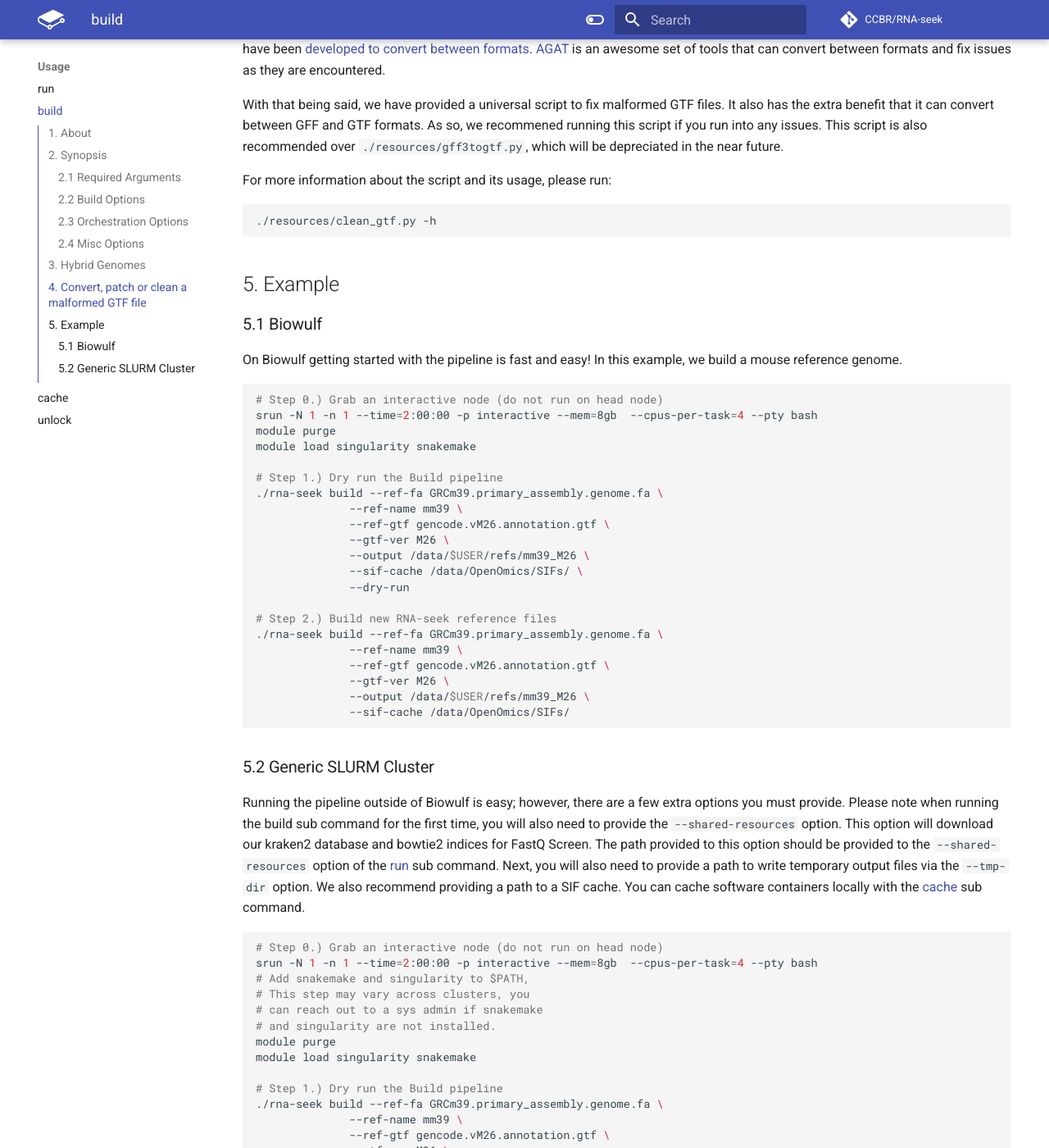
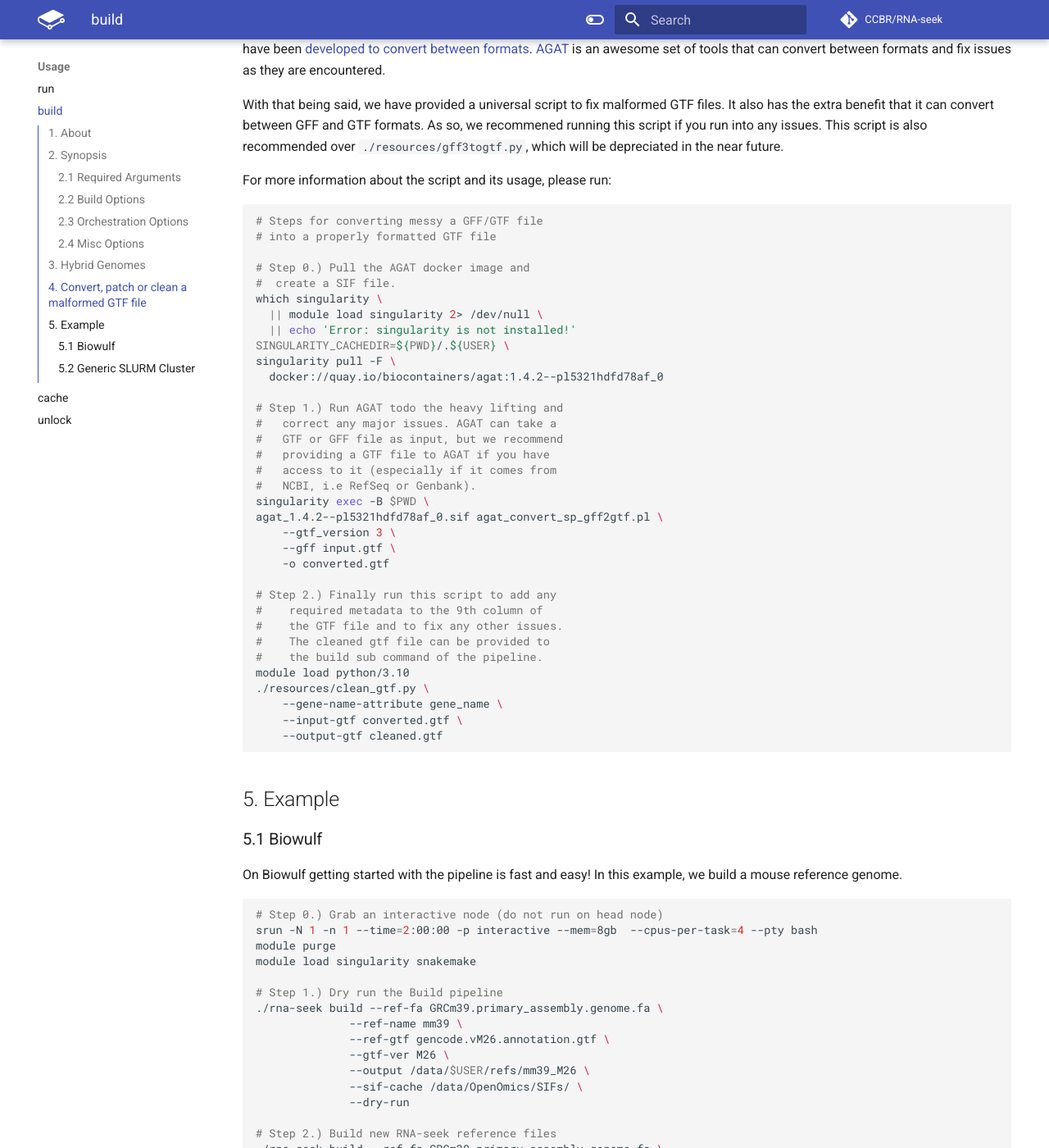
Before and after one commit to skchronicles/RNA-seek, an MkDocs documentation site: the page built from docs/RNA-seq/build.md, in a window 1280 px wide and 1400 px high, scrolled down 6228 px. Shown: the whole window at 82% size. Built offline with MkDocs 1.6.1 and Material for MkDocs 9.7.7, drawn with Linux system fonts in a browser that asks for light colours; comment, search, counter and statistics services are not loaded; the version menu is left out.

Commit message:
Chore: Adding detailing steps creating GTF file suitable for build pipeline.

````diff
--- a/docs/RNA-seq/build.md
+++ b/docs/RNA-seq/build.md
@@ -195,7 +195,40 @@ With that being said, we have provided a universal script to fix malformed GTF f
 
 For more information about the script and its usage, please run:
 ```bash
-./resources/clean_gtf.py -h
+# Steps for converting messy a GFF/GTF file
+# into a properly formatted GTF file
+
+# Step 0.) Pull the AGAT docker image and
+#  create a SIF file.
+which singularity \
+  || module load singularity 2> /dev/null \
+  || echo 'Error: singularity is not installed!'
+SINGULARITY_CACHEDIR=${PWD}/.${USER} \
+singularity pull -F \
+  docker://quay.io/biocontainers/agat:1.4.2--pl5321hdfd78af_0
+
+# Step 1.) Run AGAT todo the heavy lifting and
+#   correct any major issues. AGAT can take a
+#   GTF or GFF file as input, but we recommend
+#   providing a GTF file to AGAT if you have
+#   access to it (especially if it comes from
+#   NCBI, i.e RefSeq or Genbank).
+singularity exec -B $PWD \
+agat_1.4.2--pl5321hdfd78af_0.sif agat_convert_sp_gff2gtf.pl \
+    --gtf_version 3 \
+    --gff input.gtf \
+    -o converted.gtf
+
+# Step 2.) Finally run this script to add any
+#    required metadata to the 9th column of
+#    the GTF file and to fix any other issues.
+#    The cleaned gtf file can be provided to
+#    the build sub command of the pipeline.
+module load python/3.10
+./resources/clean_gtf.py \
+    --gene-name-attribute gene_name \
+    --input-gtf converted.gtf \
+    --output-gtf cleaned.gtf
 ```
 
 ## 5. Example
````
